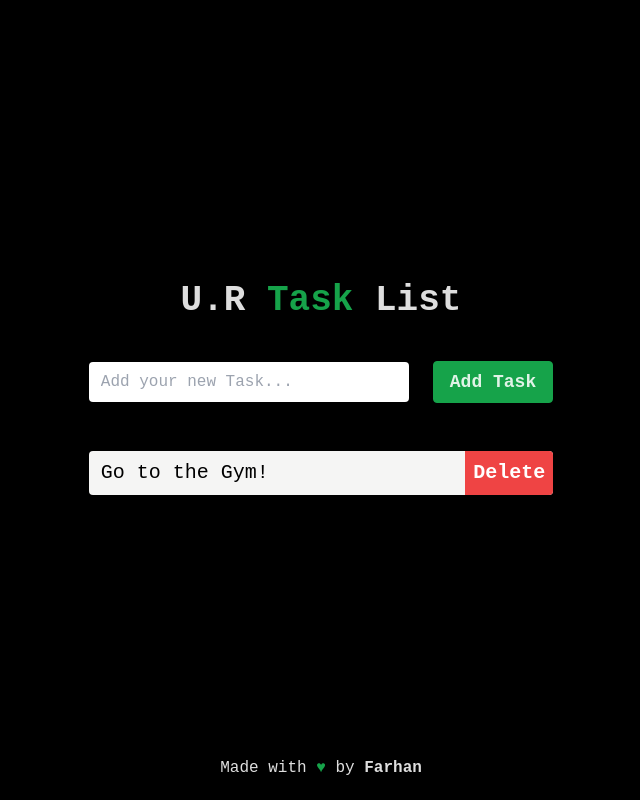
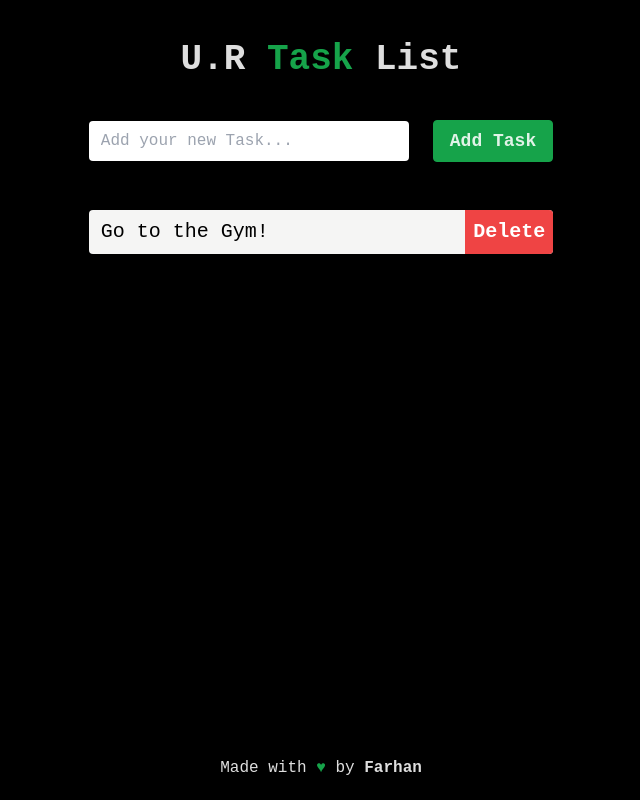
Before and after one commit to FarhanP/task-list-rtk, a React (Vite) app: page / in a window 1280 px wide. Shown: the whole page, without its empty margins (319-959 px from the left). Built offline with nearby package versions, Linux system fonts and the light colour scheme.

Commit message:
Fixed footer issue

```diff
--- a/src/App.jsx
+++ b/src/App.jsx
@@ -4,7 +4,7 @@ import TodoList from "./components/TodoList";
 
 function App() {
   return (
-    <div className="w-full flex-grow max-w-2xl mx-auto flex flex-col justify-center items-center">
+    <div className="w-full max-w-2xl mx-auto flex flex-col justify-center items-center">
       <h1 className="font-bold text-center text-4xl my-10">
         U.R <span className="text-green-600">Task</span> List
       </h1>
--- a/src/index.css
+++ b/src/index.css
@@ -11,6 +11,12 @@
   -moz-osx-font-smoothing: grayscale;
 }
 
+body {
+  -webkit-font-smoothing: antialiased;
+  -moz-osx-font-smoothing: grayscale;
+  font-synthesis: weight;
+}
+
 @tailwind base;
 @tailwind components;
 @tailwind utilities;
--- a/src/main.jsx
+++ b/src/main.jsx
@@ -7,9 +7,11 @@ import { store } from "./app/store.js";
 createRoot(document.getElementById("root")).render(
   <Provider store={store}>
     <App />
-    <footer className="py-5 text-center">
-      Made with <span className="text-green-600">&hearts;</span> by{" "}
-      <b className="font-bold">Farhan</b>
-    </footer>
+    <div className="flex">
+      <footer className="py-5 absolute left-0 right-0 bottom-0 z-50 text-center">
+        Made with <span className="text-green-600">&hearts;</span> by{" "}
+        <b className="font-bold">Farhan</b>
+      </footer>
+    </div>
   </Provider>
 );
```
